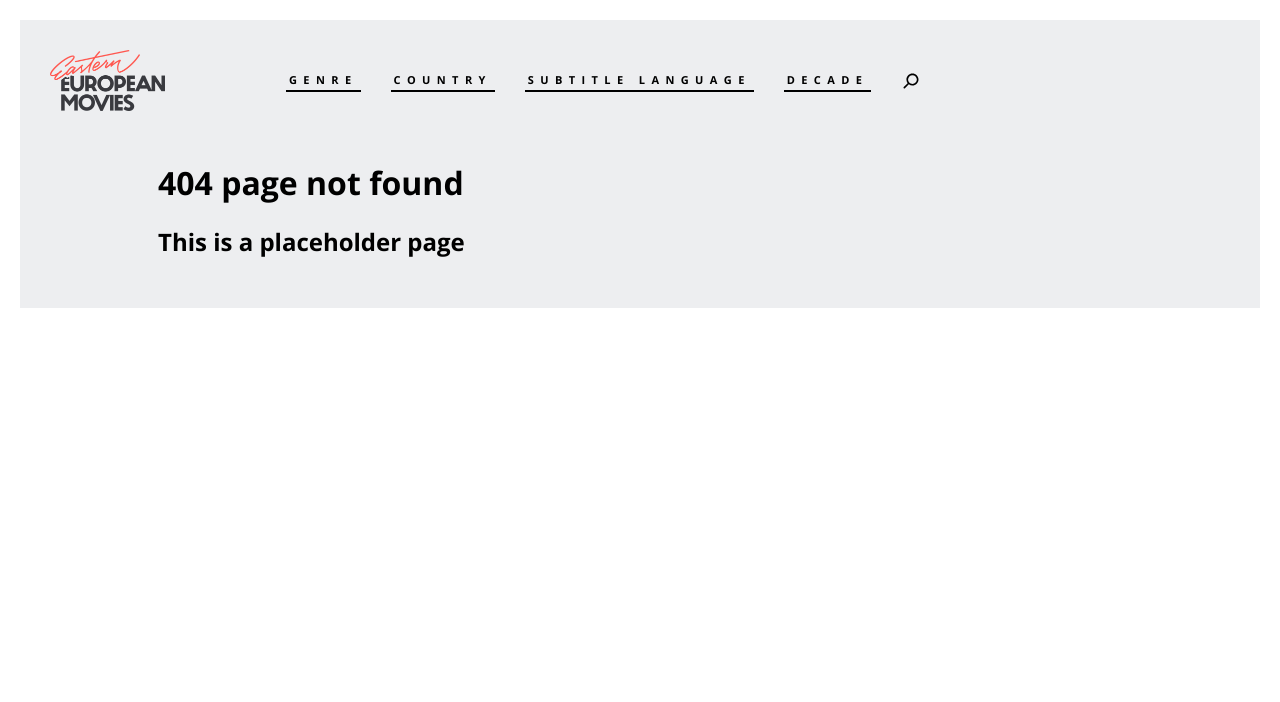
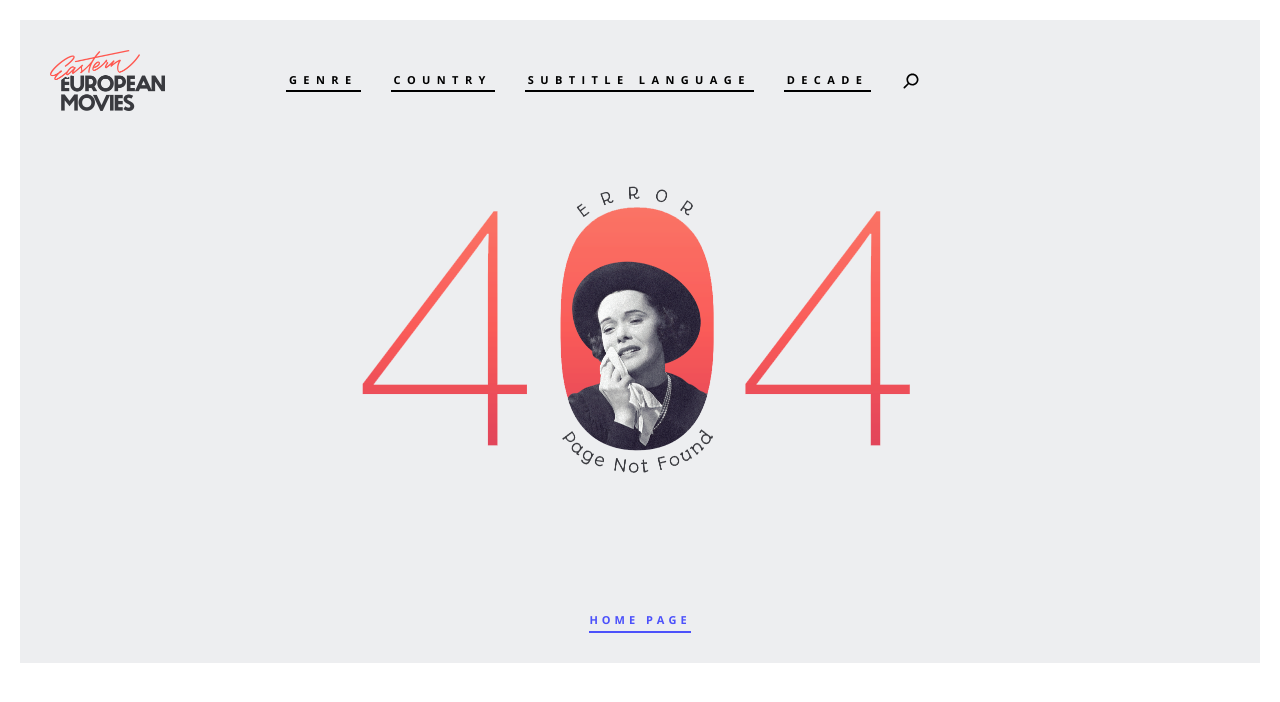
Before and after one commit to Malacar-Miles/movies, a React (Create React App) app: page /1/1 in a window 1280 px wide. Before the commit this address had no page. Shown: the top 702 px of the page. Built offline with nearby package versions, Linux system fonts and the light colour scheme.

Commit message:
Implemented a proper 404 page.

```diff
--- a/src/components/page-not-found/page-not-found.jsx
+++ b/src/components/page-not-found/page-not-found.jsx
@@ -1,11 +1,21 @@
 import "./page-not-found.scss";
+
+import { Link } from "react-router-dom";
 
 const PageNotFound = () => {
   return (
-    <>
-      <h1>404 page not found</h1>
-      <h2>This is a placeholder page</h2>
-    </>
+    <div className="page-not-found">
+      <div className="image-container">
+        <img
+          className="page-not-found-full-image"
+          src="/img/404-full.png"
+          alt="Page not found"
+        />
+      </div>
+      <Link className="link-to-main-page" to="/">
+        Home Page
+      </Link>
+    </div>
   );
 };
 
--- a/src/components/page-not-found/page-not-found.scss
+++ b/src/components/page-not-found/page-not-found.scss
@@ -0,0 +1,30 @@
+.page-not-found {
+  display: flex;
+  flex-direction: column;
+  align-items: center;
+  width: 100%;
+
+  .image-container {
+    max-width: 634px;
+    max-height: 351px;
+    overflow: hidden;
+    .page-not-found-full-image {
+      width: 100%;
+      height: 100%;
+      object-fit: cover;
+      display: block;
+    }
+  }
+
+  .link-to-main-page {
+    color: var(--color-text-light-blue);
+    text-transform: uppercase;
+    font-size: 11px;
+    font-weight: 900;
+    letter-spacing: 4px;
+    text-decoration: none;
+    border-bottom: 2px solid currentColor;
+    padding-bottom: 4px;
+    margin-top: 100px;
+  }
+}
```
Also changed, not shown: public/img/404-full.png (added), public/img/404-img.png (added).
